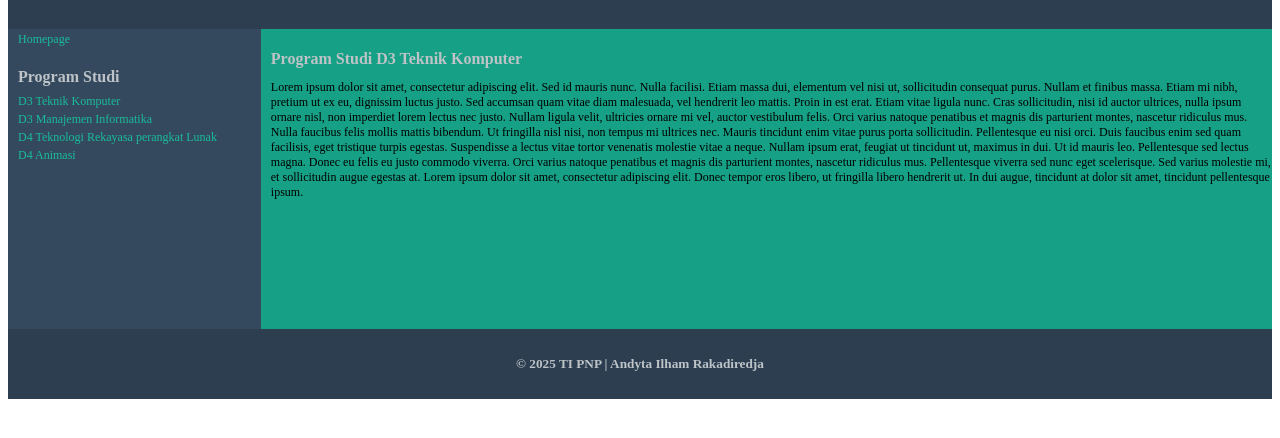
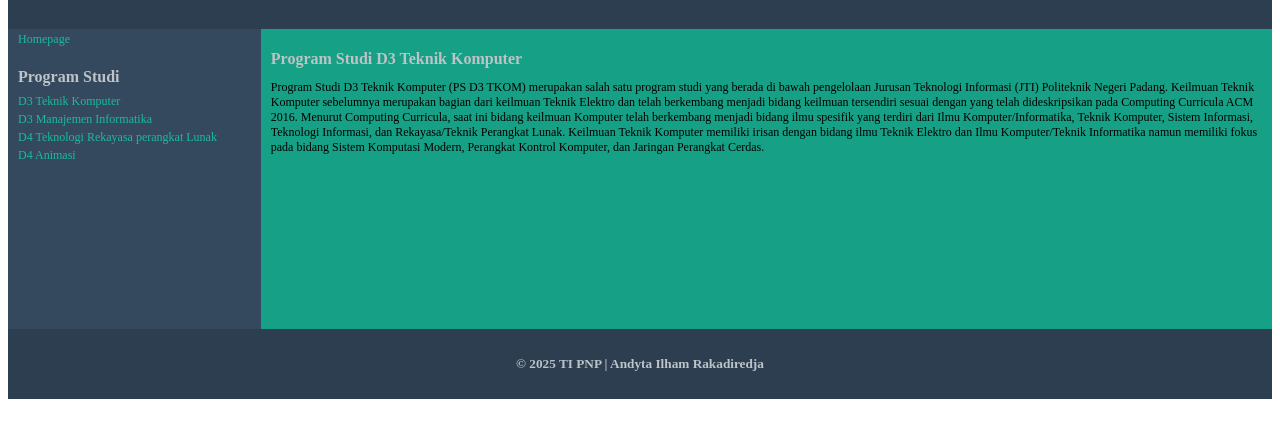
Before and after one commit to rakailham06/latihan-MenuTekinfo, a plain HTML site: page tekom.html in a window 1280 px wide. Shown: the part 66-504 px from the top of the page. Drawn offline with Linux system fonts and the light colour scheme.

Commit message:
Update tekom.html

```diff
--- a/tekom.html
+++ b/tekom.html
@@ -21,9 +21,15 @@
 		</div>
 		<div class="main">
 			<h4>Program Studi D3 Teknik Komputer</h4>
-			<p>Lorem ipsum dolor sit amet, consectetur adipiscing elit. Sed id mauris nunc. Nulla facilisi. Etiam massa dui, elementum vel nisi ut, sollicitudin consequat purus. Nullam et finibus massa. Etiam mi nibh, pretium ut ex eu, dignissim luctus justo. Sed accumsan quam vitae diam malesuada, vel hendrerit leo mattis. Proin in est erat. Etiam vitae ligula nunc. Cras sollicitudin, nisi id auctor ultrices, nulla ipsum ornare nisl, non imperdiet lorem lectus nec justo. Nullam ligula velit, ultricies ornare mi vel, auctor vestibulum felis. Orci varius natoque penatibus et magnis dis parturient montes, nascetur ridiculus mus.
-				Nulla faucibus felis mollis mattis bibendum. Ut fringilla nisl nisi, non tempus mi ultrices nec. Mauris tincidunt enim vitae purus porta sollicitudin. Pellentesque eu nisi orci. Duis faucibus enim sed quam facilisis, eget tristique turpis egestas. Suspendisse a lectus vitae tortor venenatis molestie vitae a neque. Nullam ipsum erat, feugiat ut tincidunt ut, maximus in dui. Ut id mauris leo. Pellentesque sed lectus magna. Donec eu felis eu justo commodo viverra. Orci varius natoque penatibus et magnis dis parturient montes, nascetur ridiculus mus. Pellentesque viverra sed nunc eget scelerisque. Sed varius molestie mi, et sollicitudin augue egestas at.
-				Lorem ipsum dolor sit amet, consectetur adipiscing elit. Donec tempor eros libero, ut fringilla libero hendrerit ut. In dui augue, tincidunt at dolor sit amet, tincidunt pellentesque ipsum.</p>
+			<p>Program Studi D3 Teknik Komputer (PS D3 TKOM) merupakan salah satu program studi yang berada di bawah pengelolaan
+			Jurusan Teknologi Informasi (JTI) Politeknik Negeri Padang. Keilmuan Teknik Komputer sebelumnya merupakan bagian dari
+			keilmuan Teknik Elektro dan telah berkembang menjadi bidang keilmuan tersendiri sesuai dengan yang telah dideskripsikan
+			pada Computing Curricula ACM 2016. Menurut Computing Curricula, saat ini bidang keilmuan Komputer telah berkembang menjadi
+			bidang ilmu spesifik yang terdiri dari Ilmu Komputer/Informatika, Teknik Komputer, Sistem Informasi, Teknologi Informasi,
+			dan Rekayasa/Teknik Perangkat Lunak. Keilmuan Teknik Komputer memiliki irisan dengan bidang ilmu Teknik Elektro dan Ilmu
+			Komputer/Teknik Informatika namun memiliki fokus pada bidang Sistem Komputasi Modern, Perangkat Kontrol Komputer,
+			dan Jaringan Perangkat Cerdas.
+			</p>
 			</p>
 		</div>
 		<div class="footer">
```
